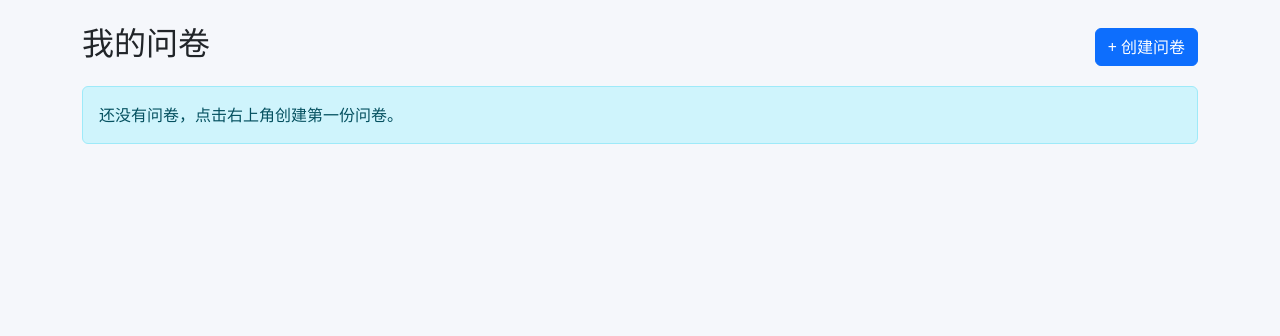
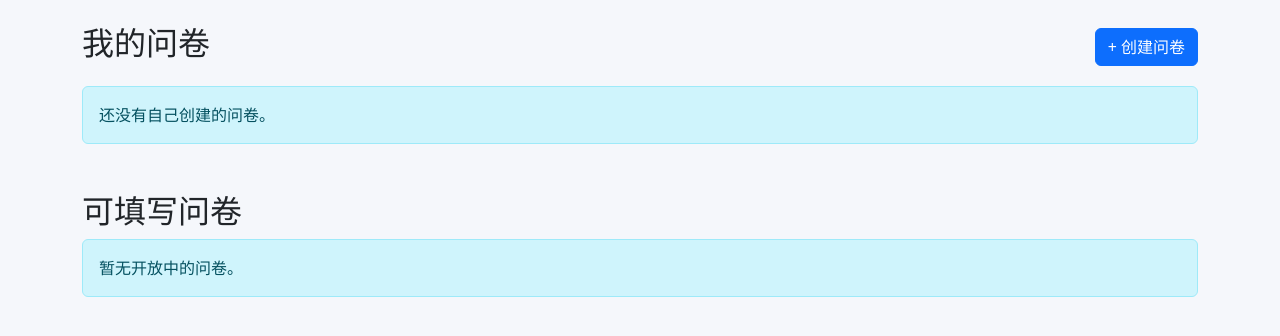
Before and after one commit to L-YH2024/py, a Flask app: page /dashboard in a window 1280 px wide. Shown: the part 56-392 px from the top of the page. Run offline with Flask 3, Linux system fonts and the light colour scheme; the visitor is signed in with stand-in values (Sample User, id 1).

Commit message:
fix: support multi-user survey filling and public survey list

```diff
--- a/app.py
+++ b/app.py
@@ -67,7 +67,7 @@ class Response(db.Model):
     visitor_token = db.Column(db.String(64), nullable=False)
     submitted_at = db.Column(db.DateTime, default=datetime.utcnow, nullable=False)
     answers = db.relationship('Answer', backref='response', cascade='all, delete-orphan')
-    __table_args__ = (db.UniqueConstraint('survey_id', 'ip_hash', 'visitor_token', name='uq_survey_visitor'),)
+    __table_args__ = (db.UniqueConstraint('survey_id', 'visitor_token', name='uq_survey_visitor'),)
 
 
 class Answer(db.Model):
@@ -148,7 +148,8 @@ def create_app():
         login_redirect = login_required()
         if login_redirect: return login_redirect
         surveys = Survey.query.filter_by(user_id=session['user_id']).order_by(Survey.created_at.desc()).all()
-        return render_template('dashboard.html', surveys=surveys)
+        public_surveys = Survey.query.filter_by(closed=False).order_by(Survey.created_at.desc()).all()
+        return render_template('dashboard.html', surveys=surveys, public_surveys=public_surveys)
 
     @app.route('/survey/new', methods=['GET', 'POST'])
     def create_survey():
@@ -203,11 +204,12 @@ def create_app():
     @app.route('/survey/<public_id>', methods=['GET', 'POST'])
     def fill_survey(public_id):
         survey = Survey.query.filter_by(public_id=public_id).first_or_404()
-        token = request.cookies.get('visitor_token') or uuid.uuid4().hex
+        cookie_token = request.cookies.get('visitor_token') or uuid.uuid4().hex
+        token = f'user:{session["user_id"]}' if session.get('user_id') else f'guest:{cookie_token}'
         ip_hash = hashlib.sha256(request.remote_addr.encode()).hexdigest()
         if request.method == 'POST':
             if not survey.available: return render_template('message.html', title='问卷已结束', message='该问卷已关闭或超过截止时间。'), 410
-            if Response.query.filter_by(survey_id=survey.id, ip_hash=ip_hash, visitor_token=token).first():
+            if Response.query.filter_by(survey_id=survey.id, visitor_token=token).first():
                 return render_template('message.html', title='请勿重复提交', message='同一填写者只能提交一次。'), 409
             response = Response(survey_id=survey.id, ip_hash=ip_hash, visitor_token=token)
             db.session.add(response)
@@ -227,7 +229,7 @@ def create_app():
             result = render_template('message.html', title='感谢参与', message='你的回答已成功提交。')
             response = Response.query.get(response.id)
             resp = FlaskResponse(result)
-            resp.set_cookie('visitor_token', token, max_age=31536000, httponly=True, samesite='Lax')
+            resp.set_cookie('visitor_token', cookie_token, max_age=31536000, httponly=True, samesite='Lax')
             return resp
         return render_template('fill.html', survey=survey)
 
@@ -268,5 +270,6 @@ def create_app():
 
 app = create_app()
 
+
 if __name__ == '__main__':
     app.run(debug=True)
--- a/templates/dashboard.html
+++ b/templates/dashboard.html
@@ -1 +1,6 @@
-{% extends 'base.html' %}{% block content %}<div class="d-flex justify-content-between align-items-center mb-3"><h2>我的问卷</h2><a class="btn btn-primary" href="{{ url_for('create_survey') }}">+ 创建问卷</a></div>{% for survey in surveys %}<div class="card p-3 mb-3"><div class="d-flex justify-content-between"><div><h5>{{survey.title}}</h5><p class="text-muted mb-1">{{survey.description or '无说明'}} · {{survey.responses|length}} 份回答</p><small>填写链接：{{url_for('fill_survey',public_id=survey.public_id,_external=True)}}</small></div><div class="text-end"><span class="badge bg-{{'success' if survey.available else 'secondary'}}">{{'开放中' if survey.available else '已结束'}}</span><div class="mt-2"><a class="btn btn-sm btn-outline-primary" href="{{url_for('results',public_id=survey.public_id)}}">统计</a>{% if survey.available %}<form class="d-inline" method="post" action="{{url_for('close_survey',public_id=survey.public_id)}}"><button class="btn btn-sm btn-outline-warning">关闭</button></form>{% endif %}<form class="d-inline" method="post" action="{{url_for('delete_survey',public_id=survey.public_id)}}"><button class="btn btn-sm btn-outline-danger">删除</button></form></div></div></div></div>{% else %}<div class="alert alert-info">还没有问卷，点击右上角创建第一份问卷。</div>{% endfor %}{% endblock %}
+{% extends 'base.html' %}{% block content %}
+<div class="d-flex justify-content-between align-items-center mb-3"><h2>我的问卷</h2><a class="btn btn-primary" href="{{ url_for('create_survey') }}">+ 创建问卷</a></div>
+{% for survey in surveys %}<div class="card p-3 mb-3"><div class="d-flex justify-content-between"><div><h5>{{survey.title}}</h5><p class="text-muted mb-1">{{survey.description or '无说明'}} · {{survey.responses|length}} 份回答</p><small>填写链接：{{url_for('fill_survey',public_id=survey.public_id,_external=True)}}</small></div><div class="text-end"><span class="badge bg-{{'success' if survey.available else 'secondary'}}">{{'开放中' if survey.available else '已结束'}}</span><div class="mt-2"><a class="btn btn-sm btn-outline-primary" href="{{url_for('results',public_id=survey.public_id)}}">统计</a>{% if survey.available %}<form class="d-inline" method="post" action="{{url_for('close_survey',public_id=survey.public_id)}}"><button class="btn btn-sm btn-outline-warning">关闭</button></form>{% endif %}<form class="d-inline" method="post" action="{{url_for('delete_survey',public_id=survey.public_id)}}"><button class="btn btn-sm btn-outline-danger">删除</button></form></div></div></div></div>{% else %}<div class="alert alert-info">还没有自己创建的问卷。</div>{% endfor %}
+<h2 class="mt-5">可填写问卷</h2>
+{% for survey in public_surveys %}<div class="card p-3 mb-3"><div class="d-flex justify-content-between"><div><h5>{{survey.title}}</h5><p class="text-muted mb-1">{{survey.description or '无说明'}} · {{survey.responses|length}} 份回答</p></div><a class="btn btn-primary align-self-center" href="{{url_for('fill_survey',public_id=survey.public_id)}}">开始填写</a></div></div>{% else %}<div class="alert alert-info">暂无开放中的问卷。</div>{% endfor %}
+{% endblock %}
```
